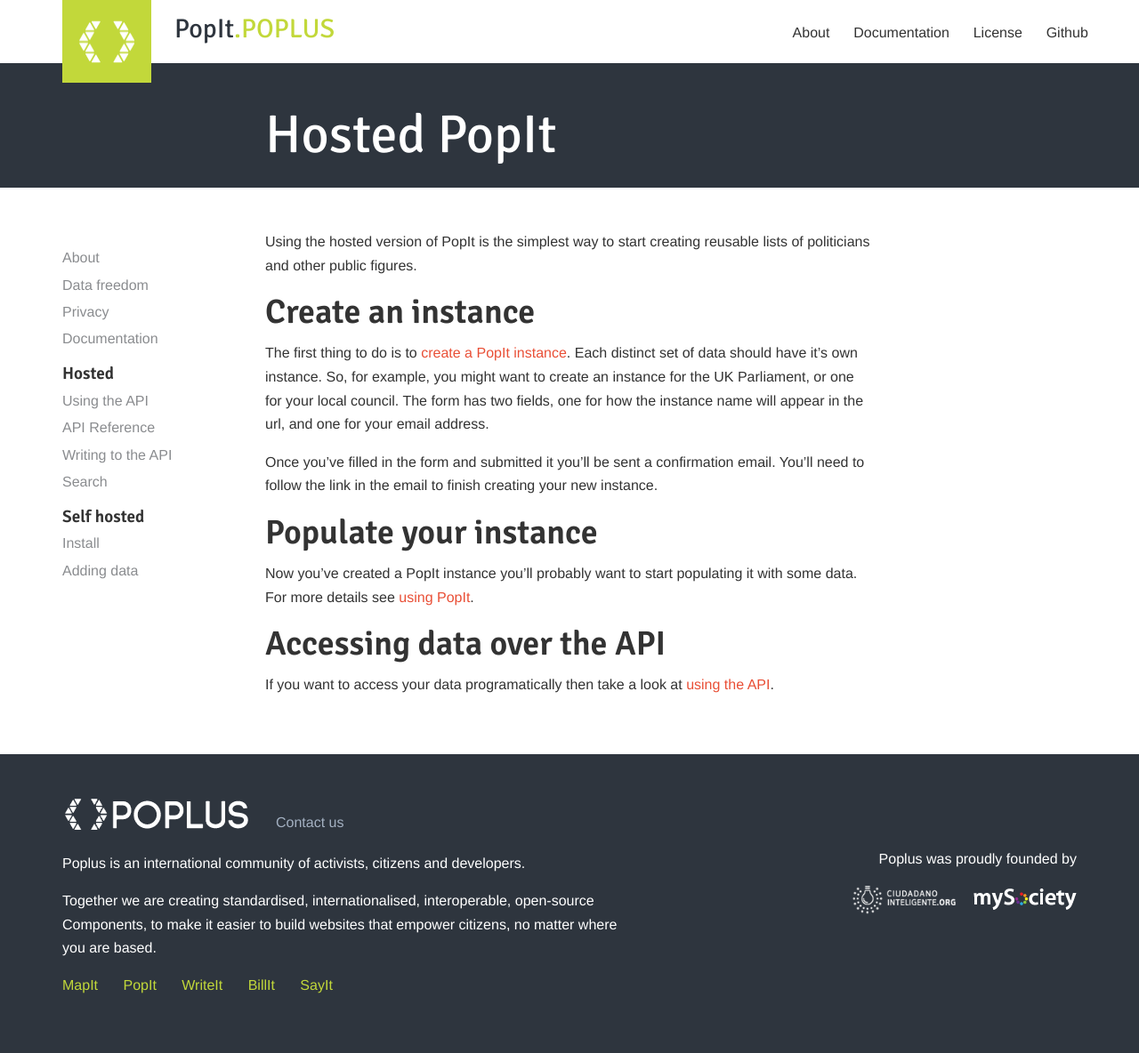
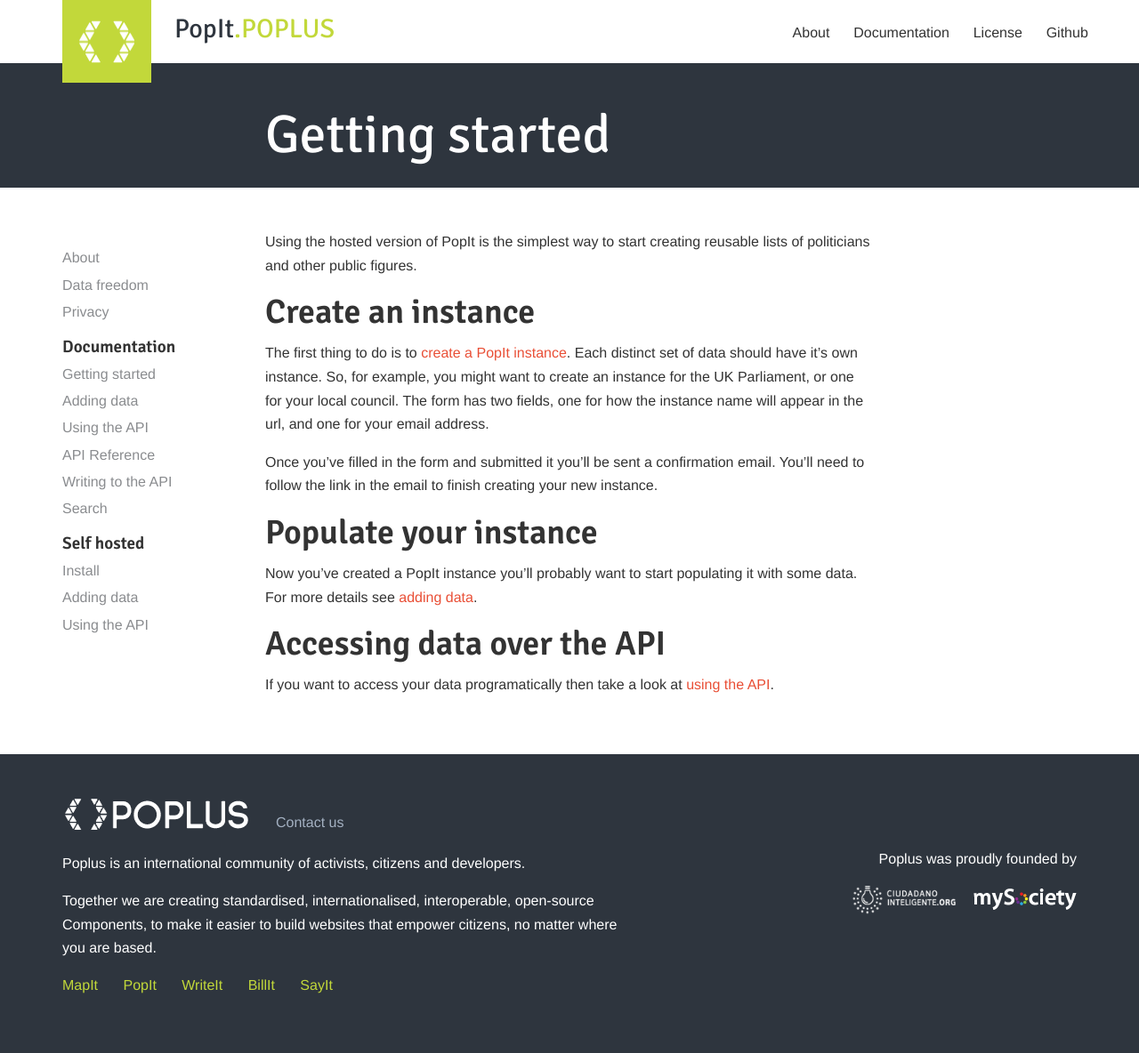
Before and after one commit to mysociety/popit.poplus.org, a Jekyll site: the page built from docs/getting-started.md, in a window 1280 px wide. Shown: the whole page at 89% size. Built offline with Jekyll 4.4.1, drawn with Linux system fonts in a browser that asks for light colours.

Commit message:
Rename hosted to getting started and change sidebar

```diff
--- a/_includes/sidebar.html
+++ b/_includes/sidebar.html
@@ -3,8 +3,9 @@
         <li><a href="{{ site.baseurl }}/about/">About</a></li>
         <li><a href="{{ site.baseurl }}/about/data-freedom/">Data freedom</a></li>
         <li><a href="{{ site.baseurl }}/about/privacy/">Privacy</a></li>
-        <li><a href="{{ site.baseurl }}/docs/">Documentation</a></li>
-        <li><a href="{{ site.baseurl }}/docs/hosted/"><h2>Hosted</h2></a></li>
+        <li><a href="{{ site.baseurl }}/docs/"><h2>Documentation</h2></a></li>
+        <li><a href="{{ site.baseurl }}/docs/getting-started/">Getting started</a></li>
+        <li><a href="{{ site.baseurl }}/docs/adding-data/">Adding data</a></li>
         <li><a href="{{ site.baseurl }}/docs/api/">Using the API</a></li>
         <li><a href="{{ site.baseurl }}/docs/api/reference/">API Reference</a></li>
         <li><a href="{{ site.baseurl }}/docs/api/writing/">Writing to the API</a></li>
@@ -12,5 +13,6 @@
         <li><a href="{{ site.baseurl }}/docs/self-hosted/"><h2>Self hosted</h2></a></li>
         <li><a href="{{ site.baseurl }}/docs/install/">Install</a></li>
         <li><a href="{{ site.baseurl }}/docs/adding-data/">Adding data</a></li>
+        <li><a href="{{ site.baseurl }}/docs/api/">Using the API</a></li>
     </ul>
 </nav>
--- a/_layouts/documentation-home.html
+++ b/_layouts/documentation-home.html
@@ -5,7 +5,7 @@
 <div class="layout-inner-page">
   {{ content }}
   <div>
-    <a href="{{ site.baseurl }}/docs/hosted/">Hosted</a>
+    <a href="{{ site.baseurl }}/docs/getting-started/">Hosted</a>
     <a href="{{ site.baseurl }}/docs/self-hosted/">Self-hosted</a>
   </div>
 </div>
--- a/docs/hosted.md
+++ b/docs/getting-started.md
@@ -1,6 +1,6 @@
 ---
 layout: docs
-title: Hosted PopIt
+title: Getting started
 ---
 
 Using the hosted version of PopIt is the simplest way to start creating reusable lists of politicians and other public figures.
@@ -13,7 +13,7 @@
 
 ## Populate your instance
 
-Now you've created a PopIt instance you'll probably want to start populating it with some data. For more details see [using PopIt]({{ site.baseurl }}/docs/using-popit/).
+Now you've created a PopIt instance you'll probably want to start populating it with some data. For more details see [adding data]({{ site.baseurl }}/docs/adding-data/).
 
 ## Accessing data over the API
 
```
Also changed, not shown: docs/api.md (+1 -1 lines), docs/using-popit.md (deleted, +0 -5 lines).
